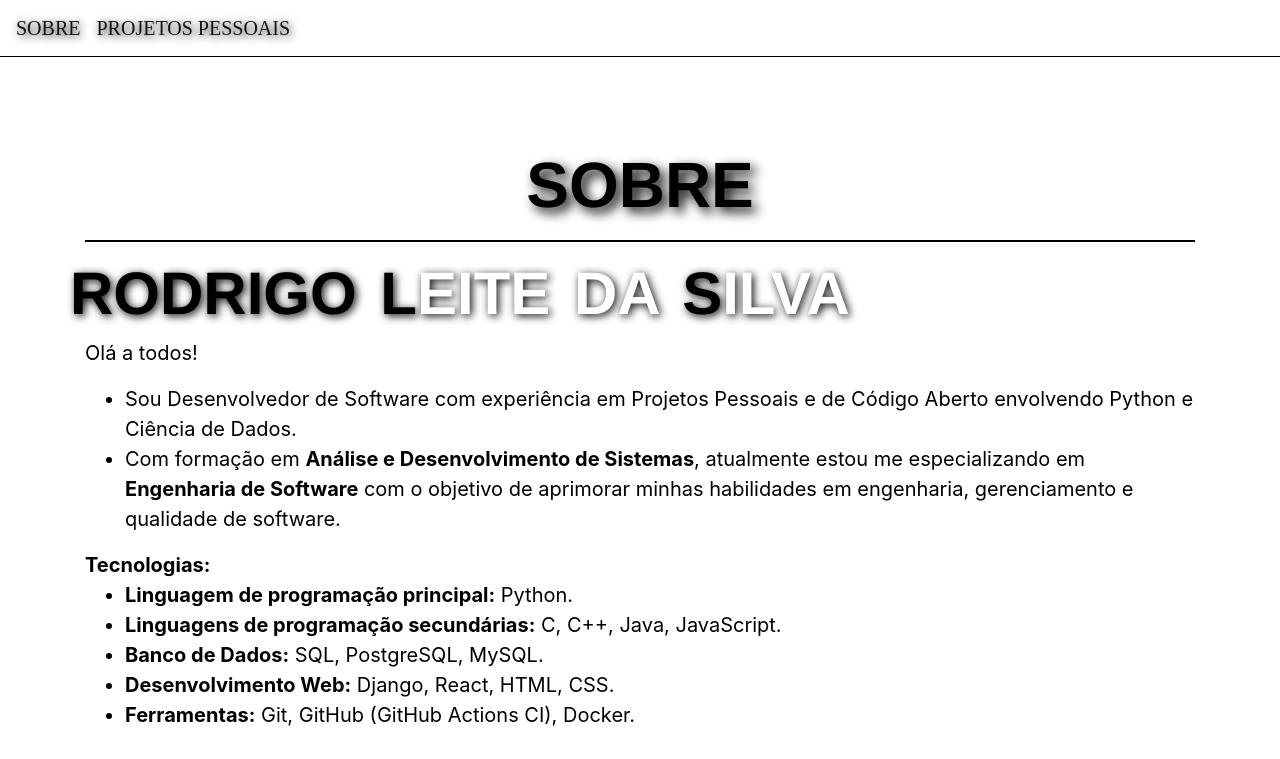
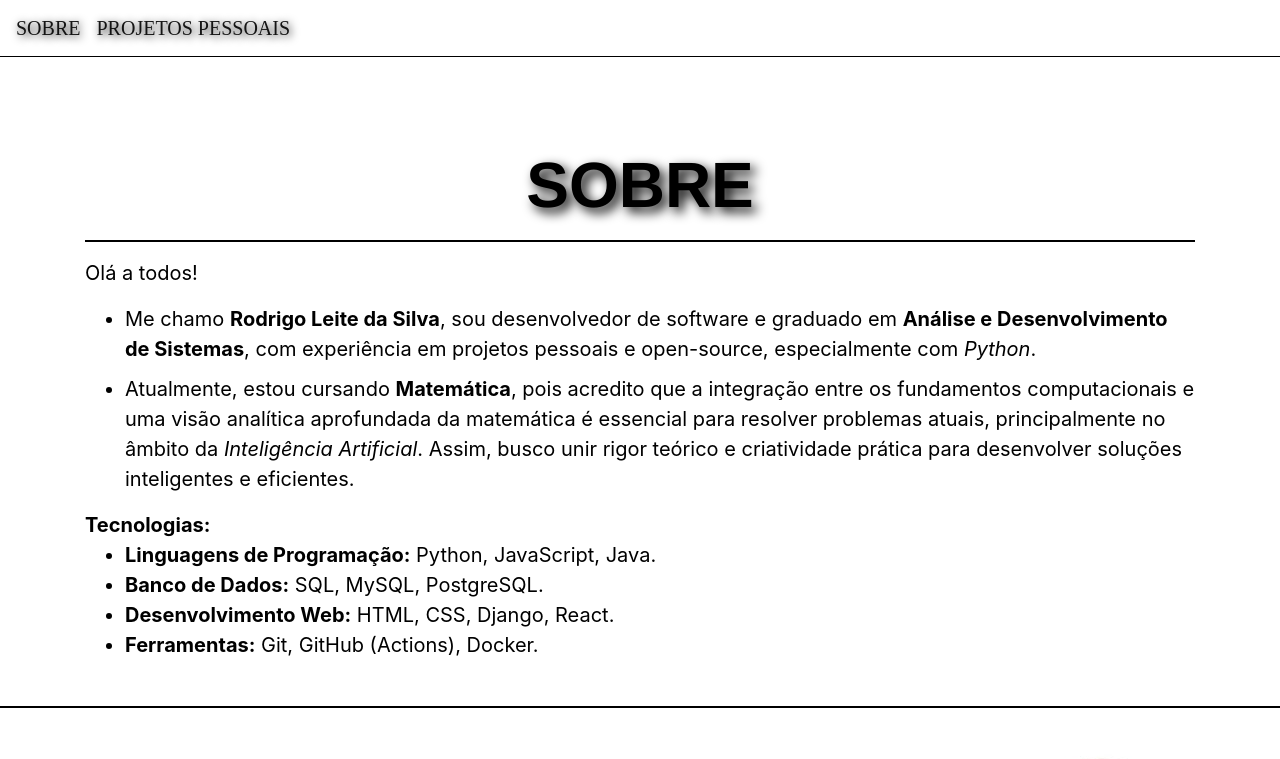
Before and after one commit to rodrigols89/rodrigols89.github.io, a React (Create React App) app: page / in a window 1280 px wide. Shown: the top 759 px of the page. Built offline with nearby package versions, Linux system fonts and the light colour scheme.

Commit message:
Update about

```diff
--- a/src/components/About/About.jsx
+++ b/src/components/About/About.jsx
@@ -15,27 +15,23 @@ const About = () => {
                 </div>
 
                 <div className="row">
-                    <div className="text-cover">
-                        <h1 className="name"><span className="drigols">Rodrigo</span>  <span className="drigols">L</span>eite  da  <span className="drigols">S</span>ilva</h1>
-                    </div>
                     <div className="col-lg-12">
                         <p>
                             Olá a todos!
                         </p>
                         <p>
                             <ul>
-                                <li>Sou Desenvolvedor de Software com experiência em Projetos Pessoais e de Código Aberto envolvendo Python e Ciência de Dados.</li>
-                                <li>Com formação em <strong>Análise e Desenvolvimento de Sistemas</strong>, atualmente estou me especializando em <strong>Engenharia de Software</strong> com o objetivo de aprimorar minhas habilidades em engenharia, gerenciamento e qualidade de software.</li>
+                                <li style={{ marginBottom: "10px" }}>Me chamo <strong>Rodrigo Leite da Silva</strong>, sou desenvolvedor de software e graduado em <strong>Análise e Desenvolvimento de Sistemas</strong>, com experiência em projetos pessoais e open-source, especialmente com <i>Python</i>.</li>
+                                <li>Atualmente, estou cursando <strong>Matemática</strong>, pois acredito que a integração entre os fundamentos computacionais e uma visão analítica aprofundada da matemática é essencial para resolver problemas atuais, principalmente no âmbito da <i>Inteligência Artificial</i>. Assim, busco unir rigor teórico e criatividade prática para desenvolver soluções inteligentes e eficientes.</li>
                             </ul>
                         </p>
                         <p>
                             <strong>Tecnologias:</strong>
                             <ul>
-                                <li><strong>Linguagem de programação principal:</strong> Python.</li>
-                                <li><strong>Linguagens de programação secundárias:</strong> C, C++, Java, JavaScript.</li>
-                                <li><strong>Banco de Dados:</strong> SQL, PostgreSQL, MySQL.</li>
-                                <li><strong>Desenvolvimento Web:</strong> Django, React, HTML, CSS.</li>
-                                <li><strong>Ferramentas:</strong> Git, GitHub (GitHub Actions CI), Docker.</li>
+                                <li><strong>Linguagens de Programação:</strong> Python, JavaScript, Java.</li>
+                                <li><strong>Banco de Dados:</strong> SQL, MySQL, PostgreSQL.</li>
+                                <li><strong>Desenvolvimento Web:</strong> HTML, CSS, Django, React.</li>
+                                <li><strong>Ferramentas:</strong> Git, GitHub (Actions), Docker.</li>
                             </ul>
                         </p>
                     </div>
```
